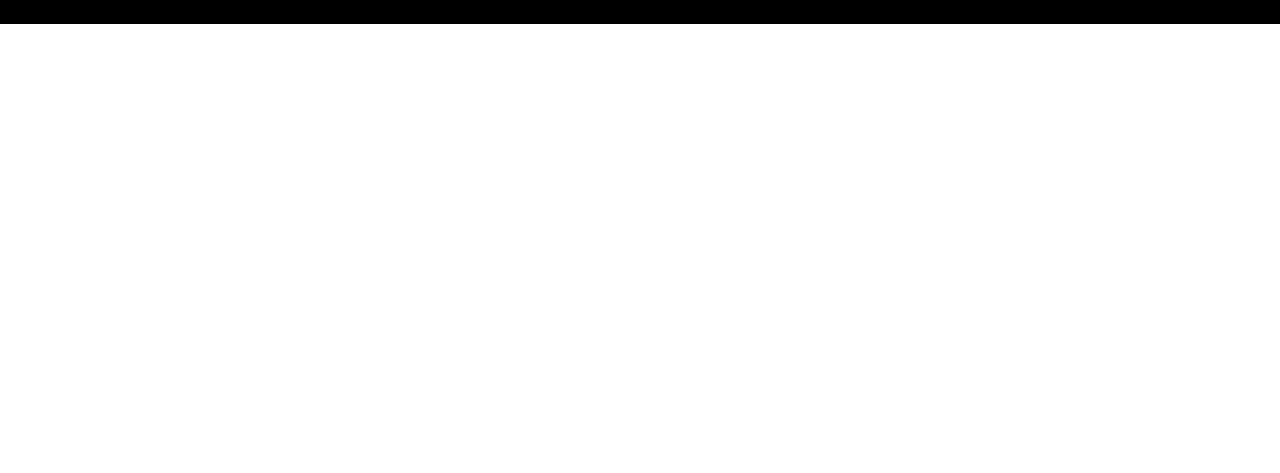
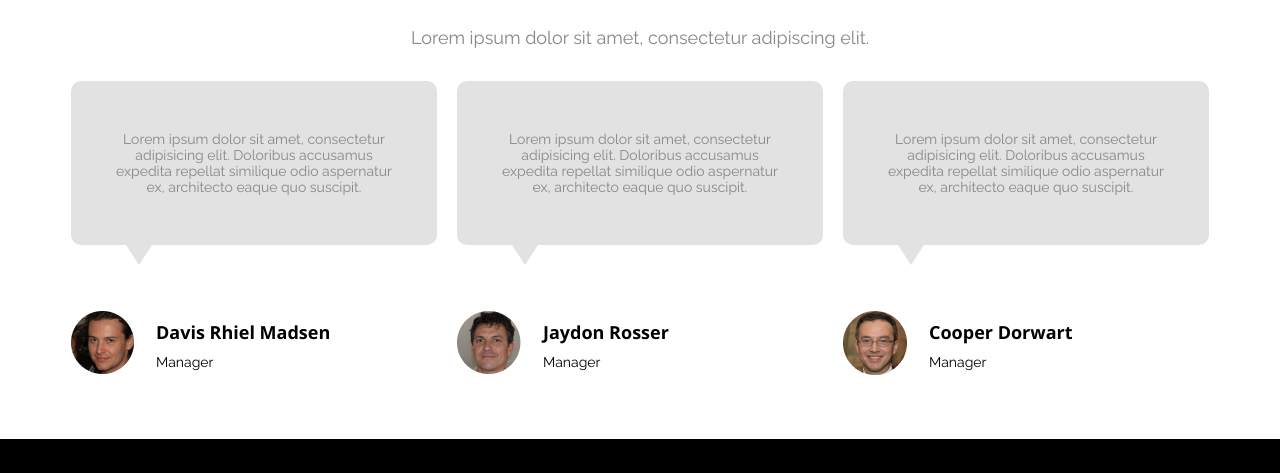
Before and after one commit to mike-chernobay/TMS-FE, a plain HTML site: page lesson-05-homework/index.html in a window 1280 px wide. Shown: the part 1783-2256 px from the top of the page. Before the commit the page ends 1807 px from the top, so only its background shows below. Drawn offline with Linux system fonts and the light colour scheme.

Commit message:
add feedback section to lesson 5

```diff
--- a/lesson-05-homework/css/awesome.css
+++ b/lesson-05-homework/css/awesome.css
@@ -1,17 +1,6 @@
 .awesome {
     padding-bottom: 60px;
     text-align: center;
-}
-
-.awesome__title {
-    font-size: 36px;
-    font-weight: 400;
-    padding: 57px 0;
-}
-
-.awesome__remark {
-    color: #86878b;
-    margin-top: 40px;
 }
 
 .awesome-wrap {
--- a/lesson-05-homework/css/common.css
+++ b/lesson-05-homework/css/common.css
@@ -11,8 +11,24 @@ body {
     padding: 0 15px;
 }
 
-.separator {
+.subtitle {
+    font-size: 36px;
+    font-weight: 400;
+    margin-top: 57px;
+    text-transform: uppercase;
+    text-align: center;
+}
+
+.subtitle::after {
+    content: '';
+    display: block;
     width: 170px;
-    margin: 0 auto;
     border-bottom: 1px solid #ec7979;
+    margin: 57px auto 0;
 }
+
+.remark {
+    color: #86878b;
+    text-align: center;
+    margin-top: 40px;
+}
--- /dev/null
+++ b/lesson-05-homework/css/feedback.css
@@ -0,0 +1,56 @@
+.feedback-wrap {
+    display: flex;
+    padding: 32px 16px 59px;
+}
+
+.feedback-box:not(:first-child) {
+    margin-left: 20px;
+}
+
+.feedback-text {
+    color: rgba(134, 135, 139, 1);
+    background-color: rgba(226, 226, 226, 1);
+    font-size: 14px;
+    line-height: 16px;
+    text-align: center;
+    padding: 50px 40px;
+    border-radius: 10px;
+    position: relative;
+}
+
+.feedback-text::after {
+    content: '';
+    display: block;
+    width: 0;
+    height: 0;
+    border-style: solid;
+    border-width: 20px 13px 0 13px;
+    border-color: rgba(226, 226, 226, 1) transparent transparent transparent;
+    position: absolute;
+    bottom: 0;
+    left: 15%;
+    transform: translate(0, 100%);
+}
+
+.feedback-author {
+    display: flex;
+    align-items: center;
+    margin-top: 66px;
+}
+
+.feedback-person {
+    margin-left: 22px;
+}
+
+.feedback-person__name {
+    font-family: 'Open Sans';
+    font-size: 18px;
+    font-weight: 700;
+    line-height: 25px;
+}
+
+.feedback-person__position {
+    font-size: 14px;
+    line-height: 16px;
+    margin-top: 9px;
+}
--- a/lesson-05-homework/css/index.css
+++ b/lesson-05-homework/css/index.css
@@ -4,4 +4,5 @@
 @import url(./header.css);
 @import url(./awesome.css);
 @import url(./pricing-options.css);
+@import url(./feedback.css);
 @import url(./footer.css);
--- a/lesson-05-homework/css/pricing-options.css
+++ b/lesson-05-homework/css/pricing-options.css
@@ -1,19 +1,6 @@
 .pricing-options {
     background-color: #f5f5f5;
     padding: 50px 0;
-}
-
-.pricing-options__title {
-    font-size: 36px;
-    font-weight: 400;
-    text-align: center;
-    padding: 57px 0;
-}
-
-.pricing-options__remark {
-    color: #86878b;
-    text-align: center;
-    margin-top: 40px;
 }
 
 .tariff-cards-wrap {
@@ -24,7 +11,6 @@
 .tariff-card {
     text-align: center;
     flex: 1;
-    margin-top: 15px;
     transition: 0.3s;
 }
 
--- a/lesson-05-homework/index.html
+++ b/lesson-05-homework/index.html
@@ -5,7 +5,7 @@
         <meta http-equiv="X-UA-Compatible" content="IE=edge" />
         <meta name="viewport" content="width=device-width, initial-scale=1.0" />
         <link rel="stylesheet" href="./css/index.css" />
-        <title>Active Box</title>
+        <title>AXIT</title>
     </head>
     <body>
         <header class="header">
@@ -29,9 +29,8 @@
         </header>
         <section class="awesome">
             <div class="container">
-                <h2 class="awesome__title">WHY THIS IS AWESOME</h2>
-                <div class="separator"></div>
-                <p class="awesome__remark">Lorem ipsum dolor sit amet, consectetur adipiscing elit.</p>
+                <h2 class="subtitle">why this is awesome</h2>
+                <p class="remark">Lorem ipsum dolor sit amet, consectetur adipiscing elit.</p>
                 <div class="awesome-wrap">
                     <div class="awesome-item">
                         <div class="awesome-item__icon">
@@ -68,9 +67,8 @@
         </section>
         <section class="pricing-options">
             <div class="container">
-                <h2 class="pricing-options__title">PRICING OPTIONS</h2>
-                <div class="separator"></div>
-                <p class="pricing-options__remark">Lorem ipsum dolor sit amet, consectetur adipiscing elit.</p>
+                <h2 class="subtitle">pricing options</h2>
+                <p class="remark">Lorem ipsum dolor sit amet, consectetur adipiscing elit.</p>
                 <div class="tariff-cards-wrap">
                     <div class="tariff-card">
                         <div class="tariff-card__name">Basic</div>
@@ -114,6 +112,53 @@
                 </div>
             </div>
         </section>
+        <section class="feedback">
+            <div class="container">
+                <h2 class="subtitle">what our customers are saying</h2>
+                <p class="remark">Lorem ipsum dolor sit amet, consectetur adipiscing elit.</p>
+                <div class="feedback-wrap">
+                    <div class="feedback-box">
+                        <p class="feedback-text">
+                            Lorem ipsum dolor sit amet, consectetur adipisicing elit. Doloribus accusamus expedita repellat similique odio aspernatur ex,
+                            architecto eaque quo suscipit.
+                        </p>
+                        <div class="feedback-author">
+                            <div class="feedback-author__photo"><img src="./imges/feedback-davis.png" alt="davis" /></div>
+                            <div class="feedback-person">
+                                <div class="feedback-person__name">Davis Rhiel Madsen</div>
+                                <div class="feedback-person__position">Manager</div>
+                            </div>
+                        </div>
+                    </div>
+                    <div class="feedback-box">
+                        <p class="feedback-text">
+                            Lorem ipsum dolor sit amet, consectetur adipisicing elit. Doloribus accusamus expedita repellat similique odio aspernatur ex,
+                            architecto eaque quo suscipit.
+                        </p>
+                        <div class="feedback-author">
+                            <div class="feedback-author__photo"><img src="./imges/feedback-jaydon.png" alt="jaydon" /></div>
+                            <div class="feedback-person">
+                                <div class="feedback-person__name">Jaydon Rosser</div>
+                                <div class="feedback-person__position">Manager</div>
+                            </div>
+                        </div>
+                    </div>
+                    <div class="feedback-box">
+                        <p class="feedback-text">
+                            Lorem ipsum dolor sit amet, consectetur adipisicing elit. Doloribus accusamus expedita repellat similique odio aspernatur ex,
+                            architecto eaque quo suscipit.
+                        </p>
+                        <div class="feedback-author">
+                            <div class="feedback-author__photo"><img src="./imges/feedback-cooper.png" alt="cooper" /></div>
+                            <div class="feedback-person">
+                                <div class="feedback-person__name">Cooper Dorwart</div>
+                                <div class="feedback-person__position">Manager</div>
+                            </div>
+                        </div>
+                    </div>
+                </div>
+            </div>
+        </section>
         <footer class="footer">
             <div class="footer-wrap">
                 <div class="footer-icon">
```
Also changed, not shown: lesson-05-homework/imges/feedback-cooper.png (added), lesson-05-homework/imges/feedback-davis.png (added), lesson-05-homework/imges/feedback-jaydon.png (added).
